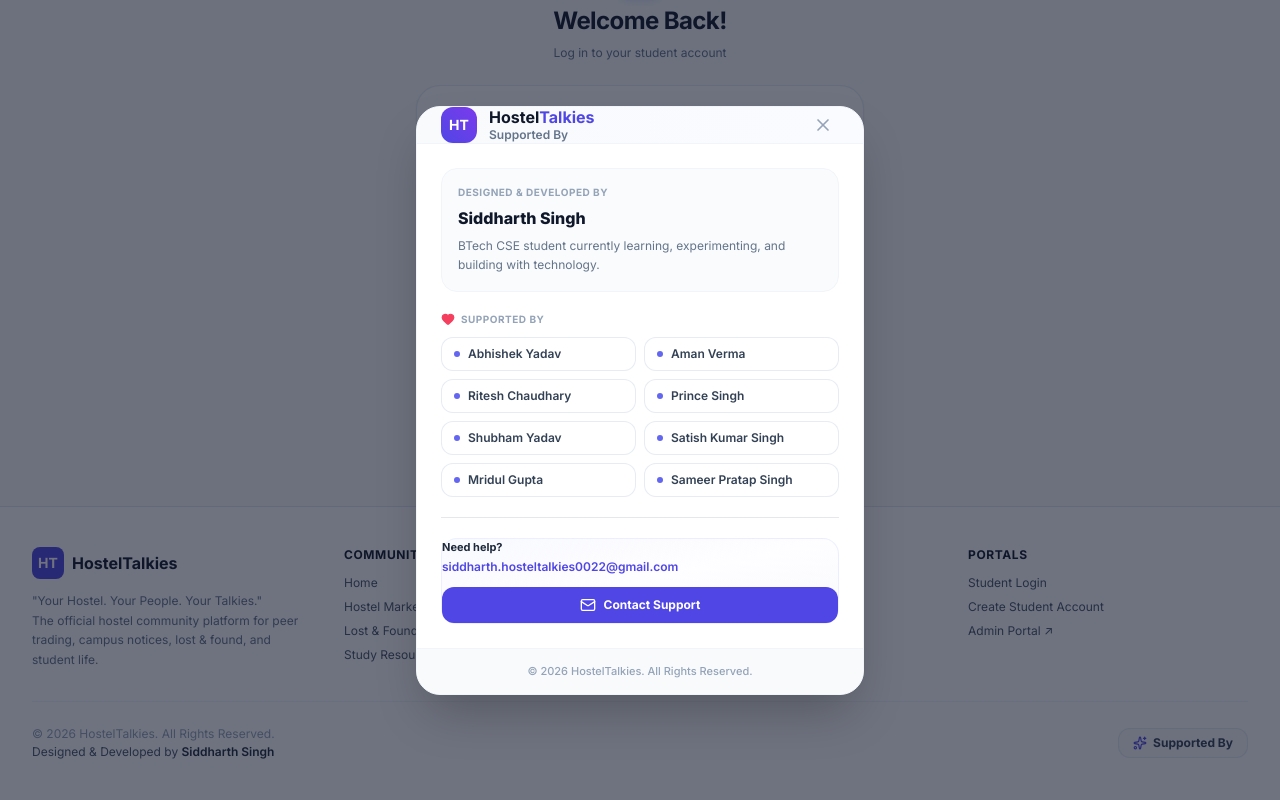
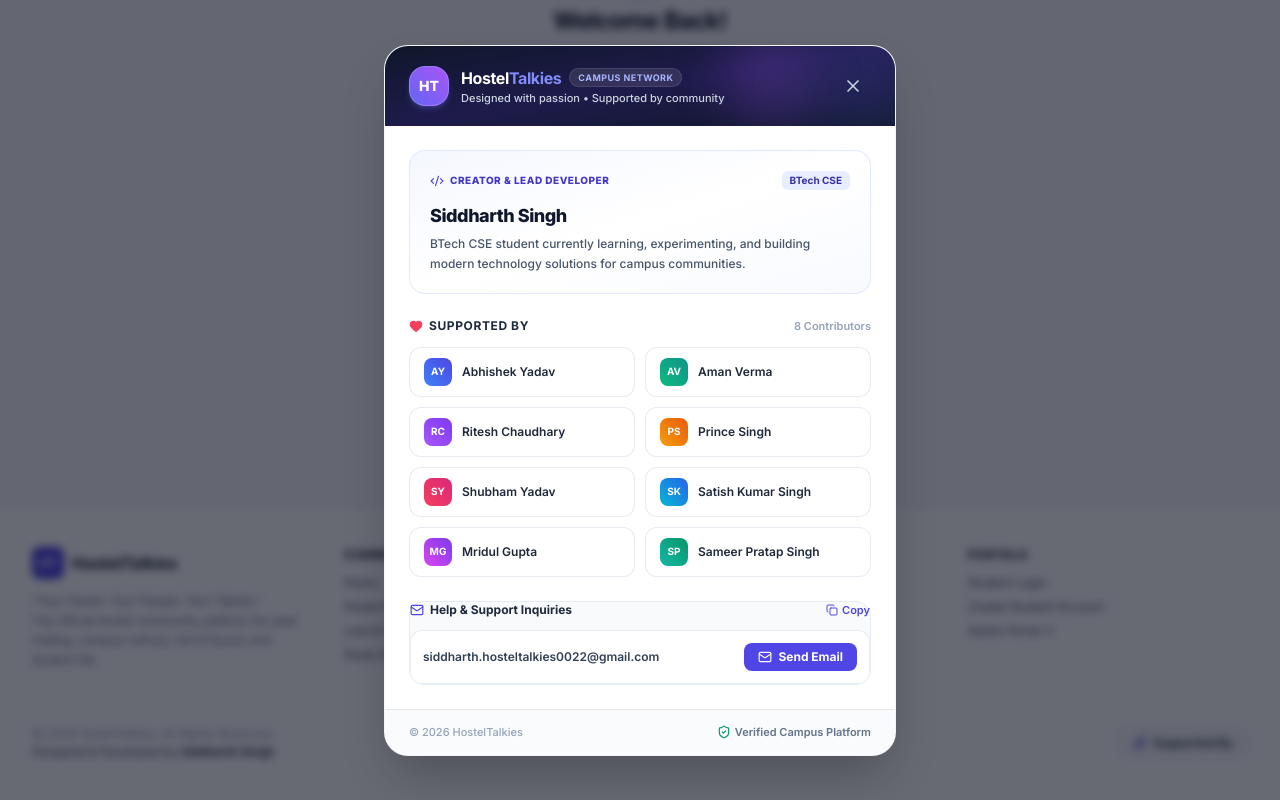
Before and after one commit to siddharth194thakur-gif/Hostel-Talkies-Frontend, a React (Vite) app: page /login in a window 1280 px wide. Both pictures are taken after a click on the button "Supported By". Shown: the part 239-1039 px from the top of the page. Built offline with nearby package versions, Linux system fonts and the light colour scheme; no server answers.

Commit message:
Upgrade Supported By modal with premium modern UI, avatar badges, and copy email

```diff
--- a/src/components/CreditsModal.tsx
+++ b/src/components/CreditsModal.tsx
@@ -1,5 +1,16 @@
-import React, { useEffect } from 'react';
-import { X, Mail, Heart, Sparkles, ExternalLink } from 'lucide-react';
+import React, { useEffect, useState } from 'react';
+import {
+  X,
+  Mail,
+  Heart,
+  Sparkles,
+  Code2,
+  Copy,
+  Check,
+  ExternalLink,
+  Users,
+  ShieldCheck,
+} from 'lucide-react';
 
 interface CreditsModalProps {
   isOpen: boolean;
@@ -7,6 +18,8 @@ interface CreditsModalProps {
 }
 
 export const CreditsModal: React.FC<CreditsModalProps> = ({ isOpen, onClose }) => {
+  const [copied, setCopied] = useState(false);
+
   useEffect(() => {
     const handleKeyDown = (e: KeyboardEvent) => {
       if (e.key === 'Escape') onClose();
@@ -23,39 +36,57 @@ export const CreditsModal: React.FC<CreditsModalProps> = ({ isOpen, onClose }) =
 
   if (!isOpen) return null;
 
+  const supportEmail = 'siddharth.hosteltalkies0022@gmail.com';
+
+  const handleCopyEmail = (e: React.MouseEvent) => {
+    e.preventDefault();
+    navigator.clipboard.writeText(supportEmail);
+    setCopied(true);
+    setTimeout(() => setCopied(false), 2000);
+  };
+
   const supportedBy = [
-    'Abhishek Yadav',
-    'Aman Verma',
-    'Ritesh Chaudhary',
-    'Prince Singh',
-    'Shubham Yadav',
-    'Satish Kumar Singh',
-    'Mridul Gupta',
-    'Sameer Pratap Singh',
+    { name: 'Abhishek Yadav', initials: 'AY', color: 'from-blue-500 to-indigo-600' },
+    { name: 'Aman Verma', initials: 'AV', color: 'from-emerald-500 to-teal-600' },
+    { name: 'Ritesh Chaudhary', initials: 'RC', color: 'from-purple-500 to-violet-600' },
+    { name: 'Prince Singh', initials: 'PS', color: 'from-amber-500 to-orange-600' },
+    { name: 'Shubham Yadav', initials: 'SY', color: 'from-rose-500 to-pink-600' },
+    { name: 'Satish Kumar Singh', initials: 'SK', color: 'from-cyan-500 to-blue-600' },
+    { name: 'Mridul Gupta', initials: 'MG', color: 'from-fuchsia-500 to-purple-600' },
+    { name: 'Sameer Pratap Singh', initials: 'SP', color: 'from-teal-500 to-emerald-600' },
   ];
 
   return (
-    <div className="fixed inset-0 z-50 flex items-center justify-center p-4">
+    <div className="fixed inset-0 z-50 flex items-center justify-center p-4 sm:p-6">
       {/* Backdrop */}
       <div
-        className="fixed inset-0 bg-slate-900/60 backdrop-blur-xs transition-opacity animate-in fade-in duration-200"
+        className="fixed inset-0 bg-slate-950/60 backdrop-blur-sm transition-opacity animate-in fade-in duration-200"
         onClick={onClose}
       />
 
-      {/* Modal Card */}
-      <div className="relative bg-white w-full max-w-md rounded-3xl shadow-2xl border border-slate-100 overflow-hidden z-10 animate-in zoom-in-95 duration-200 flex flex-col max-h-[90vh]">
-        {/* Header */}
-        <div className="flex items-center justify-between px-6 py-4.5 border-b border-slate-100 bg-gradient-to-r from-slate-50 to-indigo-50/30">
+      {/* Modal Container */}
+      <div className="relative bg-white w-full max-w-lg rounded-3xl shadow-2xl border border-slate-100/90 overflow-hidden z-10 animate-in zoom-in-95 duration-200 flex flex-col max-h-[92vh]">
+        {/* Top Gradient Banner Header */}
+        <div className="relative px-6 py-5 bg-gradient-to-br from-slate-900 via-indigo-950 to-slate-900 text-white overflow-hidden shrink-0">
+          <div className="absolute -right-8 -top-8 w-32 h-32 bg-brand-500/20 rounded-full blur-2xl pointer-events-none" />
+          <div className="absolute right-20 bottom-0 w-24 h-24 bg-purple-500/20 rounded-full blur-xl pointer-events-none" />
+
+          <div className="flex items-center justify-between relative z-10">
             <div className="flex items-center gap-3">
-            <div className="w-9 h-9 rounded-xl bg-gradient-to-tr from-brand-600 to-purple-600 flex items-center justify-center text-white font-bold text-sm shadow-xs shrink-0">
+              <div className="w-10 h-10 rounded-2xl bg-gradient-to-tr from-brand-500 to-purple-500 flex items-center justify-center text-white font-black text-sm shadow-md shadow-brand-500/30 border border-white/20 shrink-0">
                 HT
               </div>
               <div>
-              <h3 className="text-base font-bold text-slate-900 leading-tight">
-                Hostel<span className="text-brand-600">Talkies</span>
+                <div className="flex items-center gap-2">
+                  <h3 className="text-base font-bold text-white tracking-tight">
+                    Hostel<span className="text-brand-400">Talkies</span>
                   </h3>
-              <p className="text-xs font-semibold text-slate-500">
-                Supported By
+                  <span className="px-2 py-0.5 text-[9px] font-bold uppercase tracking-wider bg-white/10 text-brand-300 rounded-full border border-white/10 backdrop-blur-xs">
+                    Campus Network
+                  </span>
+                </div>
+                <p className="text-[11px] text-slate-300 font-medium">
+                  Designed with passion • Supported by community
                 </p>
               </div>
             </div>
@@ -64,81 +95,118 @@ export const CreditsModal: React.FC<CreditsModalProps> = ({ isOpen, onClose }) =
               type="button"
               onClick={onClose}
               aria-label="Close"
-            className="p-1.5 text-slate-400 hover:text-slate-700 rounded-xl hover:bg-slate-100 transition active:scale-95"
+              className="p-2 text-slate-300 hover:text-white rounded-xl hover:bg-white/10 transition-colors active:scale-95 cursor-pointer"
             >
               <X className="w-5 h-5" />
             </button>
           </div>
-
-        {/* Content Body */}
-        <div className="p-6 overflow-y-auto space-y-5 text-center sm:text-left">
-          {/* Section 1: Developer Credit */}
-          <div className="space-y-1.5 bg-slate-50/80 rounded-2xl p-4 border border-slate-100">
-            <span className="text-[10px] uppercase font-bold tracking-wider text-slate-400 block">
-              Designed & Developed by
-            </span>
-            <div className="text-base font-extrabold text-slate-900">
-              Siddharth Singh
-            </div>
-            <p className="text-xs text-slate-500 font-normal leading-relaxed">
-              BTech CSE student currently learning, experimenting, and building with technology.
-            </p>
         </div>
 
-          {/* Section 2: Supported By */}
-          <div className="space-y-2.5">
-            <div className="flex items-center gap-1.5 justify-center sm:justify-start">
-              <Heart className="w-3.5 h-3.5 text-rose-500 fill-rose-500" />
-              <span className="text-[10px] uppercase font-bold tracking-wider text-slate-400">
-                Supported by
+        {/* Modal Scrollable Body */}
+        <div className="p-6 overflow-y-auto space-y-6 text-left">
+          {/* Section 1: Developer Card */}
+          <div className="relative p-5 rounded-2xl bg-gradient-to-br from-brand-50/60 via-white to-indigo-50/40 border border-brand-100/90 shadow-2xs space-y-3">
+            <div className="flex items-center justify-between">
+              <div className="flex items-center gap-1.5 text-brand-700 text-[10px] font-extrabold uppercase tracking-wider">
+                <Code2 className="w-3.5 h-3.5 text-brand-600" />
+                <span>Creator &amp; Lead Developer</span>
+              </div>
+              <span className="px-2 py-0.5 bg-brand-100/70 text-brand-800 text-[10px] font-bold rounded-md">
+                BTech CSE
               </span>
             </div>
 
-            <div className="grid grid-cols-2 gap-2 text-xs font-semibold text-slate-700">
-              {supportedBy.map((name) => (
+            <div>
+              <h4 className="text-lg font-black text-slate-900 tracking-tight">
+                Siddharth Singh
+              </h4>
+              <p className="text-xs text-slate-600 font-medium leading-relaxed mt-1">
+                BTech CSE student currently learning, experimenting, and building modern technology solutions for campus communities.
+              </p>
+            </div>
+          </div>
+
+          {/* Section 2: Supported By Grid */}
+          <div className="space-y-3">
+            <div className="flex items-center justify-between">
+              <div className="flex items-center gap-1.5 text-slate-800">
+                <Heart className="w-3.5 h-3.5 text-rose-500 fill-rose-500" />
+                <span className="text-xs font-bold uppercase tracking-wider">
+                  Supported By
+                </span>
+              </div>
+              <span className="text-[11px] text-slate-400 font-semibold">
+                8 Contributors
+              </span>
+            </div>
+
+            <div className="grid grid-cols-1 sm:grid-cols-2 gap-2.5">
+              {supportedBy.map((item) => (
                 <div
-                  key={name}
-                  className="px-3 py-2 bg-white rounded-xl border border-slate-200/80 shadow-2xs flex items-center gap-2 hover:border-brand-300 transition"
+                  key={item.name}
+                  className="px-3.5 py-2.5 bg-white rounded-xl border border-slate-200/80 shadow-2xs hover:border-brand-200 hover:bg-slate-50/60 transition-all flex items-center gap-2.5 group"
                 >
-                  <span className="w-1.5 h-1.5 rounded-full bg-brand-500 shrink-0" />
-                  <span className="truncate">{name}</span>
+                  <div
+                    className={`w-7 h-7 rounded-lg bg-gradient-to-tr ${item.color} text-white flex items-center justify-center text-[10px] font-bold shrink-0 shadow-2xs group-hover:scale-105 transition-transform`}
+                  >
+                    {item.initials}
+                  </div>
+                  <span className="text-xs font-semibold text-slate-800 truncate">
+                    {item.name}
+                  </span>
                 </div>
               ))}
             </div>
           </div>
 
-          {/* Clean Separator */}
-          <hr className="border-slate-150" />
+          {/* Section 3: Need Help & Support Desk */}
+          <div className="p-4.5 rounded-2xl bg-slate-50 border border-slate-200/80 space-y-3">
+            <div className="flex items-center justify-between">
+              <div className="flex items-center gap-1.5 text-slate-800">
+                <Mail className="w-3.5 h-3.5 text-brand-600" />
+                <span className="text-xs font-bold">Help &amp; Support Inquiries</span>
+              </div>
+              <button
+                type="button"
+                onClick={handleCopyEmail}
+                className="inline-flex items-center gap-1 text-[11px] font-semibold text-brand-600 hover:text-brand-700 transition cursor-pointer"
+              >
+                {copied ? (
+                  <>
+                    <Check className="w-3 h-3 text-emerald-600" />
+                    <span className="text-emerald-600 font-bold">Copied!</span>
+                  </>
+                ) : (
+                  <>
+                    <Copy className="w-3 h-3" />
+                    <span>Copy</span>
+                  </>
+                )}
+              </button>
+            </div>
 
-          {/* Section 3: Need Help / Contact Support */}
-          <div className="space-y-3 bg-gradient-to-br from-indigo-50/40 via-purple-50/20 to-slate-50 rounded-2xl p-4.5 border border-indigo-100/60">
-            <div className="space-y-1">
-              <span className="text-[11px] font-bold text-slate-800 block">
-                Need help?
+            <div className="flex flex-col sm:flex-row items-stretch sm:items-center justify-between gap-2.5 bg-white p-3 rounded-xl border border-slate-200/70">
+              <span className="text-xs font-semibold text-slate-700 truncate select-all">
+                {supportEmail}
               </span>
               <a
-                href="mailto:siddharth.hosteltalkies0022@gmail.com"
-                className="text-xs font-semibold text-brand-600 hover:text-brand-700 hover:underline transition block break-all"
+                href={`mailto:${supportEmail}`}
+                className="inline-flex items-center justify-center gap-1.5 px-3.5 py-1.5 bg-brand-600 hover:bg-brand-700 text-white text-xs font-bold rounded-lg shadow-xs hover:shadow-badge transition-all active:scale-95 shrink-0"
               >
-                siddharth.hosteltalkies0022@gmail.com
-              </a>
-            </div>
-
-            <a
-              href="mailto:siddharth.hosteltalkies0022@gmail.com"
-              className="inline-flex items-center justify-center gap-2 w-full py-2.5 px-4 bg-brand-600 hover:bg-brand-700 text-white text-xs font-bold rounded-xl shadow-xs hover:shadow-badge transition active:scale-98"
-            >
-              <Mail className="w-4 h-4" />
-              <span>Contact Support</span>
+                <Mail className="w-3.5 h-3.5" />
+                <span>Send Email</span>
               </a>
             </div>
           </div>
+        </div>
 
-        {/* Modal Footer / Copyright */}
-        <div className="px-6 py-3.5 bg-slate-50 border-t border-slate-100 text-center">
-          <p className="text-[11px] text-slate-400 font-medium">
-            © 2026 HostelTalkies. All Rights Reserved.
-          </p>
+        {/* Modal Clean Footer */}
+        <div className="px-6 py-3.5 bg-slate-50/80 border-t border-slate-150 flex items-center justify-between text-[11px] text-slate-400 font-medium shrink-0">
+          <span>© 2026 HostelTalkies</span>
+          <span className="flex items-center gap-1 text-slate-500 font-semibold">
+            <ShieldCheck className="w-3.5 h-3.5 text-emerald-600" />
+            Verified Campus Platform
+          </span>
         </div>
       </div>
     </div>
```
Lines whose indentation alone changed are shown as unchanged.
